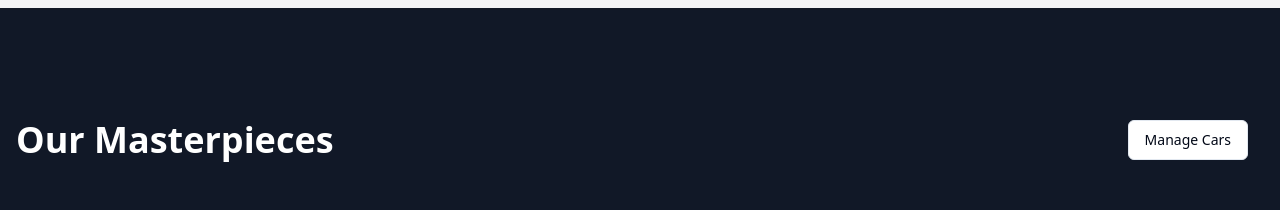
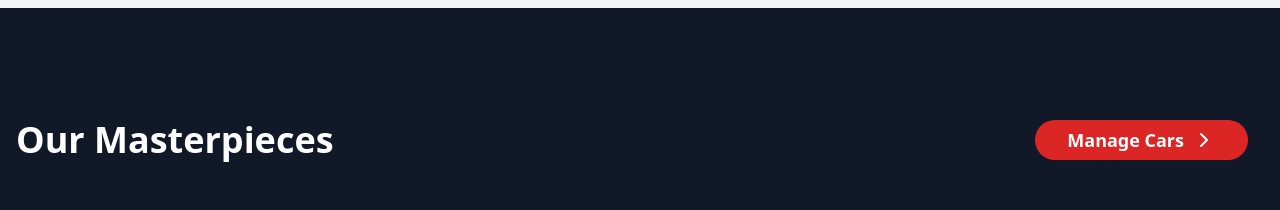
Before and after one commit to packy6919A/exotic-boost-lounge-03, a React (Vite) app: page / in a window 1280 px wide. Shown: the part 1340-1550 px from the top of the page. Built offline with nearby package versions, Linux system fonts and the light colour scheme.

Commit message:
Modify Manage Cars Button Style
Updated the "Manage Cars" button in the CarAdmin component to match the styling of the "Start Your Transformation" button for a consistent user interface.
[skip gpt_engineer]

```diff
--- a/src/components/admin/CarAdmin.tsx
+++ b/src/components/admin/CarAdmin.tsx
@@ -3,7 +3,7 @@ import { Dialog, DialogContent, DialogHeader, DialogTitle, DialogTrigger } from
 import { Input } from "@/components/ui/input";
 import { Button } from "@/components/ui/button";
 import { toast } from "sonner";
-import { Edit2, Trash2, LogOut } from "lucide-react";
+import { Edit2, Trash2, LogOut, ChevronRight } from "lucide-react";
 
 interface Car {
   id: string;
@@ -124,7 +124,10 @@ const CarAdmin = () => {
     <div className="p-4">
       <Dialog>
         <DialogTrigger asChild>
-          <Button variant="outline">Manage Cars</Button>
+          <Button className="inline-flex items-center bg-red-600 text-white px-8 py-4 rounded-full text-lg font-semibold hover:bg-red-700 transition duration-300">
+            Manage Cars
+            <ChevronRight className="ml-2" />
+          </Button>
         </DialogTrigger>
         <DialogContent className="max-w-3xl max-h-[80vh] overflow-y-auto">
           <DialogHeader className="flex flex-row justify-between items-center">
```
